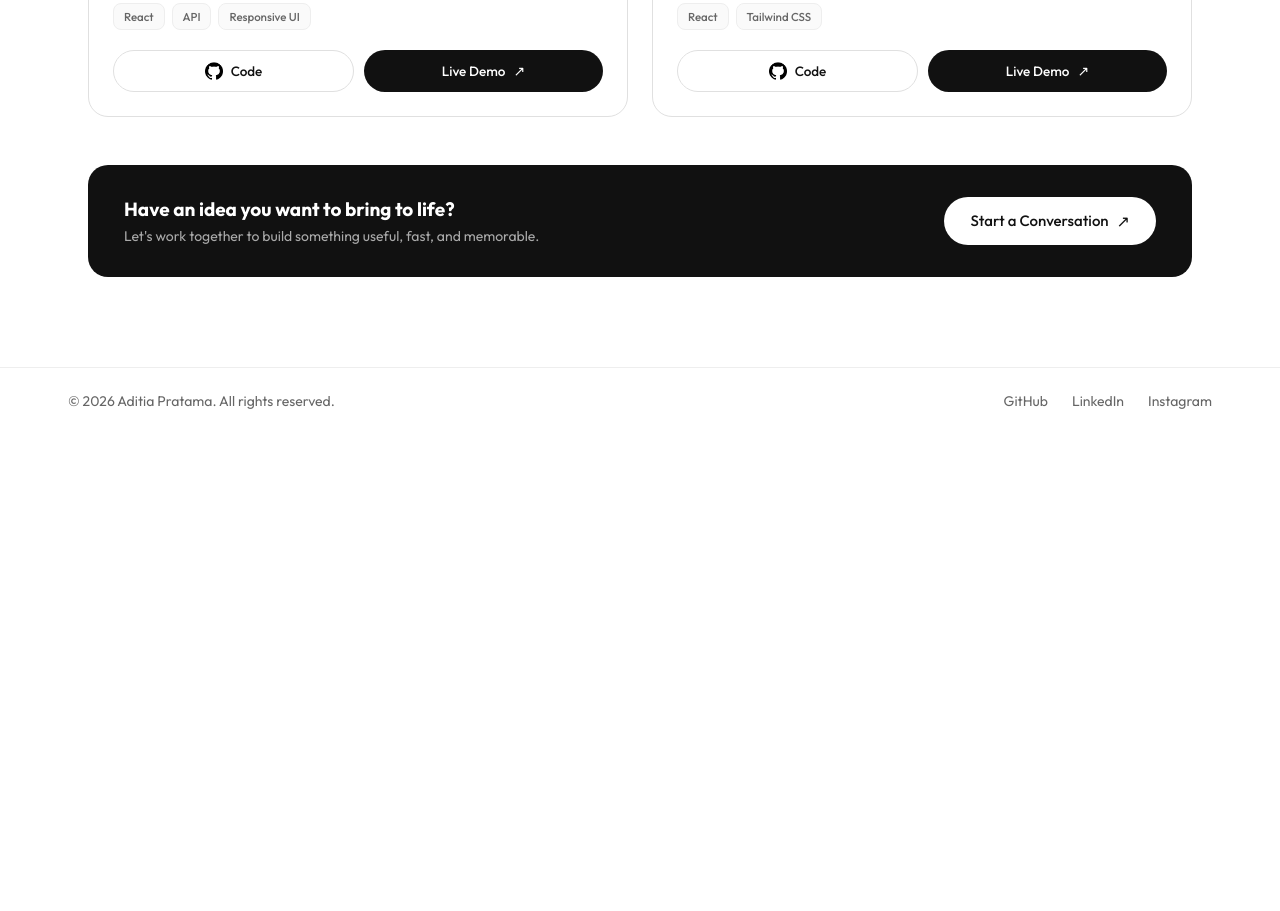
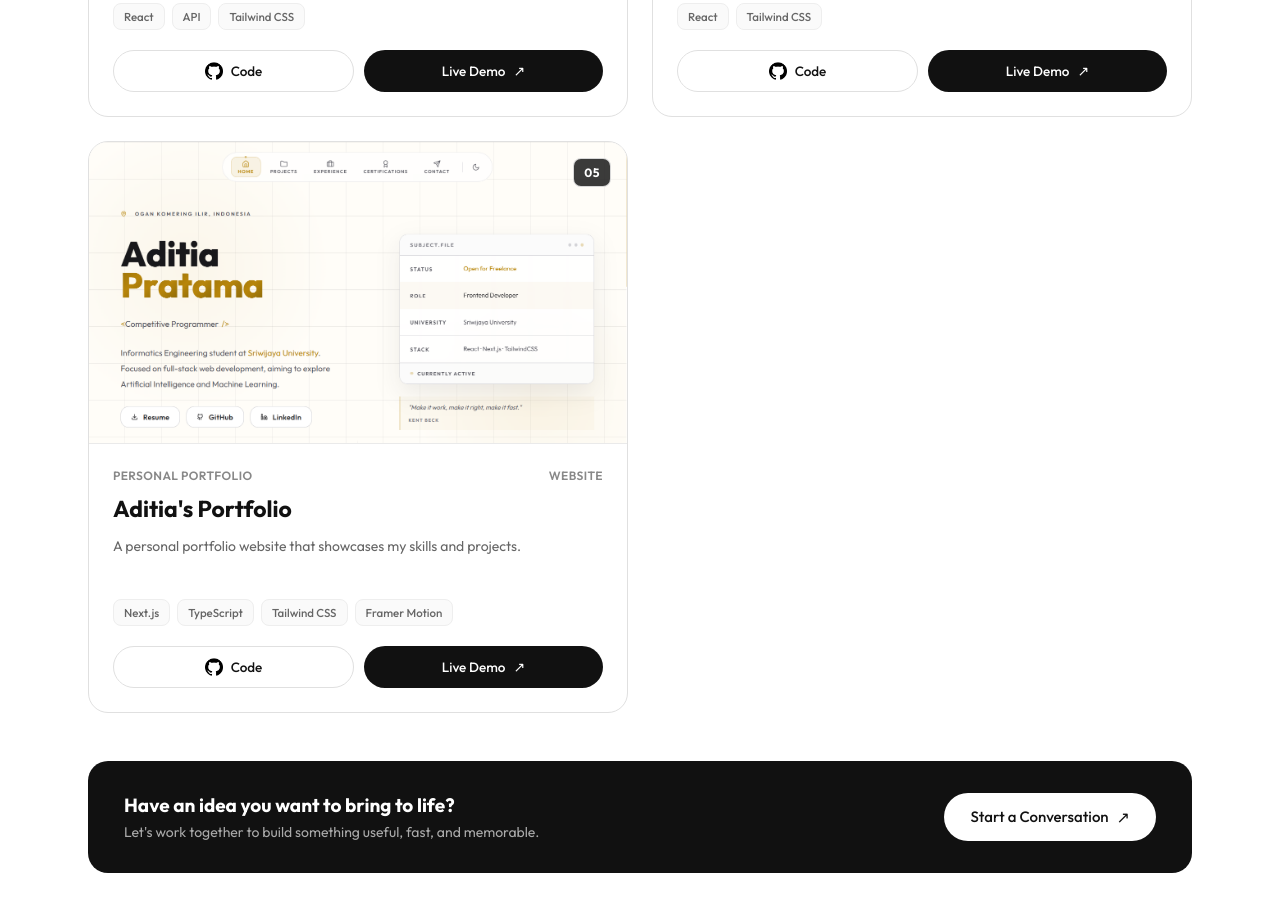
Before and after one commit to aditia-prtm/pemweb, a plain HTML site: page project.html in a window 1280 px wide. Shown: the part 1612-2523 px from the top of the page. Before the commit the page ends 2046 px from the top, so only its background shows below. Drawn offline with Linux system fonts and the light colour scheme.

Commit message:
chore: add new project

```diff
--- a/project.html
+++ b/project.html
@@ -103,7 +103,7 @@
                         <div class="project-meta"><span>Sports Content</span><span>Web App</span></div>
                         <h2>Footypedia</h2>
                         <p>An interactive React-based football data platform powered by TheSportsDB API for exploring and bookmarking player and club statistics.</p>
-                        <div class="project-tags"><span>React</span><span>API</span><span>Responsive UI</span></div>
+                        <div class="project-tags"><span>React</span><span>API</span><span>Tailwind CSS</span></div>
                         <div class="project-actions">
                             <a href="https://github.com/aditia-prtm/FootyPedia" class="btn-project btn-project-code" target="_blank" rel="noopener noreferrer">
                                 <img src="img/socials/github.png" alt="" class="social-icon"> Code
@@ -135,6 +135,27 @@
                         </div>
                     </div>
                 </article>
+
+                <article class="project-card">
+                    <div class="project-image-wrap">
+                        <img src="img/projects/aditiaprtm.png" alt="Tampilan website adiiaprtm" class="project-image">
+                        <span class="project-number">05</span>
+                    </div>
+                    <div class="project-content">
+                        <div class="project-meta"><span>Personal Portfolio</span><span>Website</span></div>
+                        <h2>Aditia's Portfolio</h2>
+                        <p>A personal portfolio website that showcases my skills and projects.</p>
+                        <div class="project-tags"><span>Next.js</span><span>TypeScript</span><span>Tailwind CSS</span><span>Framer Motion</span></div>
+                        <div class="project-actions">
+                            <a href="https://github.com/aditia-prtm/aditiaprtm" class="btn-project btn-project-code" target="_blank" rel="noopener noreferrer">
+                                <img src="img/socials/github.png" alt="" class="social-icon"> Code
+                            </a>
+                            <a href="https://porto-aditiaprtm.vercel.app" class="btn-project btn-project-demo" target="_blank" rel="noopener noreferrer">
+                                Live Demo <span class="arrow">&#8599;</span>
+                            </a>
+                        </div>
+                    </div>
+                </article>
             </div>
 
             <div class="about-cta-banner projects-cta">
```
Also changed, not shown: img/projects/aditiaprtm.png (added).
